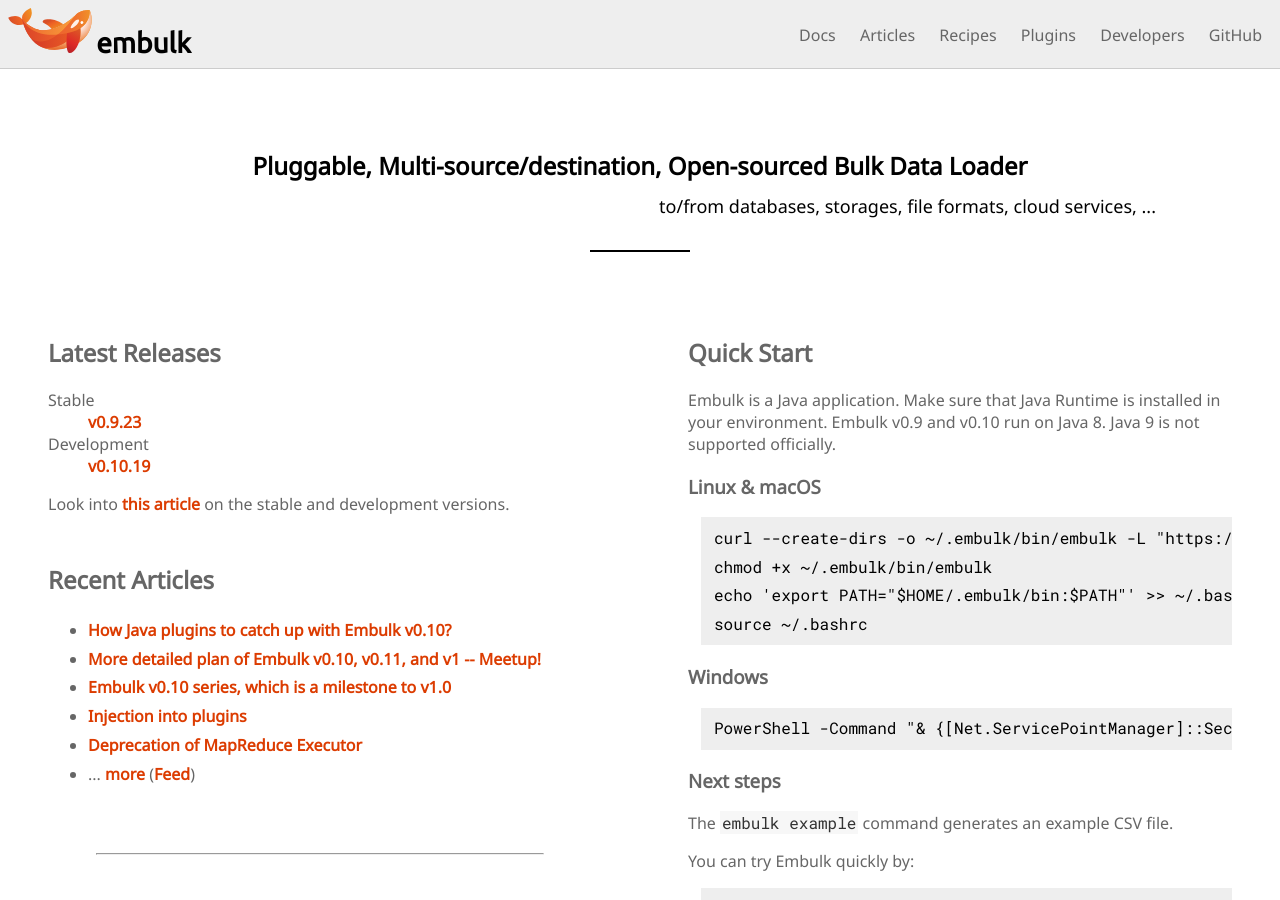
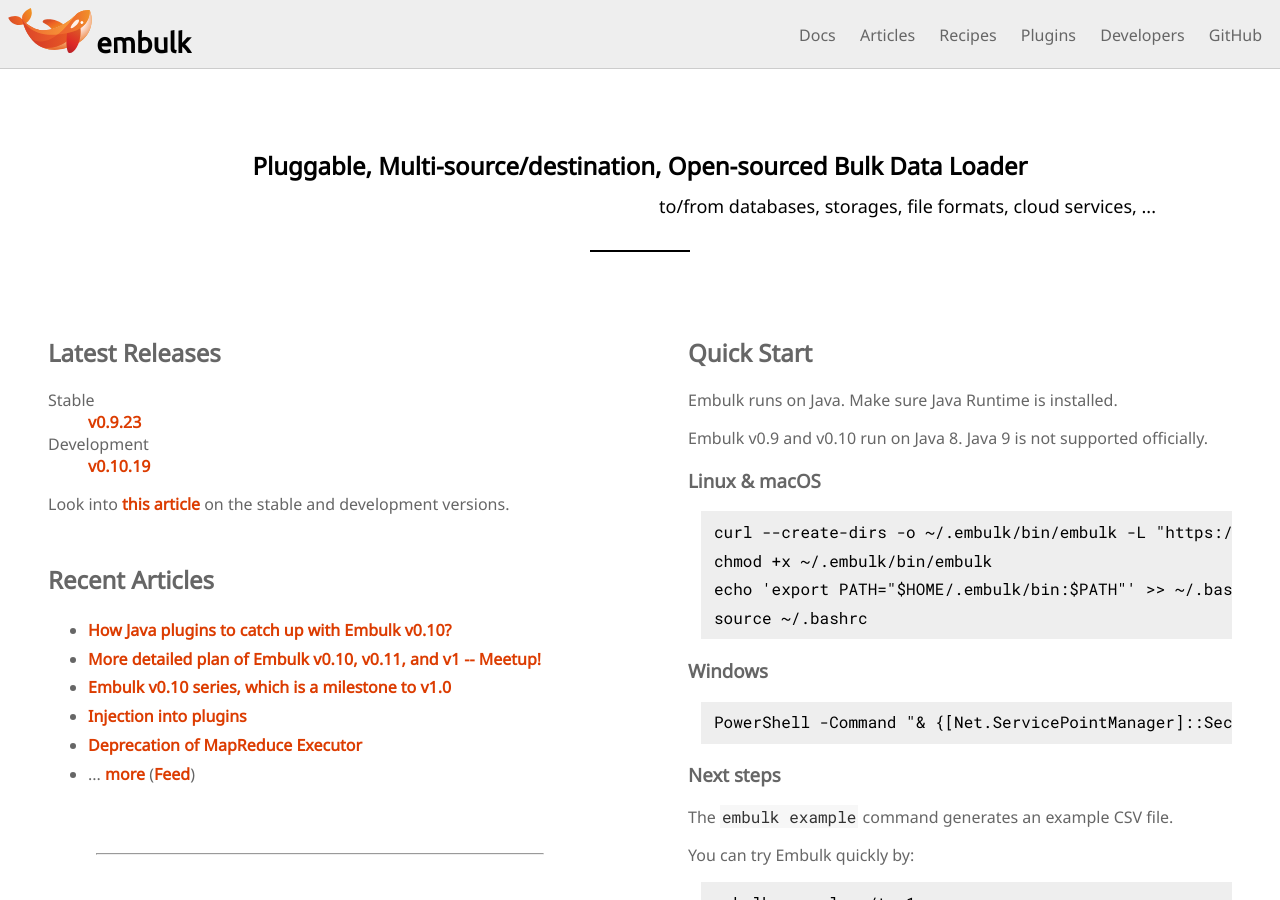
Before and after one commit to hiroyuki-sato/embulk.github.io, a Jekyll site: the page built from index.html, in a window 1280 px wide and 900 px high. Built offline with Jekyll 4.4.1, drawn with Linux system fonts in a browser that asks for light colours.

Commit message:
Update the expression about Java Runtime and its version

```diff
--- a/index.html
+++ b/index.html
@@ -54,7 +54,8 @@
   <div class="right">
     <section id="quick-start">
       <h2>Quick Start</h2>
-      <p>Embulk is a Java application. Make sure that Java Runtime is installed in your environment. Embulk v0.9 and v0.10 run on Java 8. Java 9 is not supported officially.</p>
+      <p>Embulk runs on Java. Make sure Java Runtime is installed.</p>
+      <p>Embulk v0.9 and v0.10 run on Java 8. Java 9 is not supported officially.</p>
 
       <h3>Linux &amp; macOS</h3>
 <pre><code>curl --create-dirs -o ~/.embulk/bin/embulk -L "https://dl.embulk.org/embulk-latest.jar"
```
